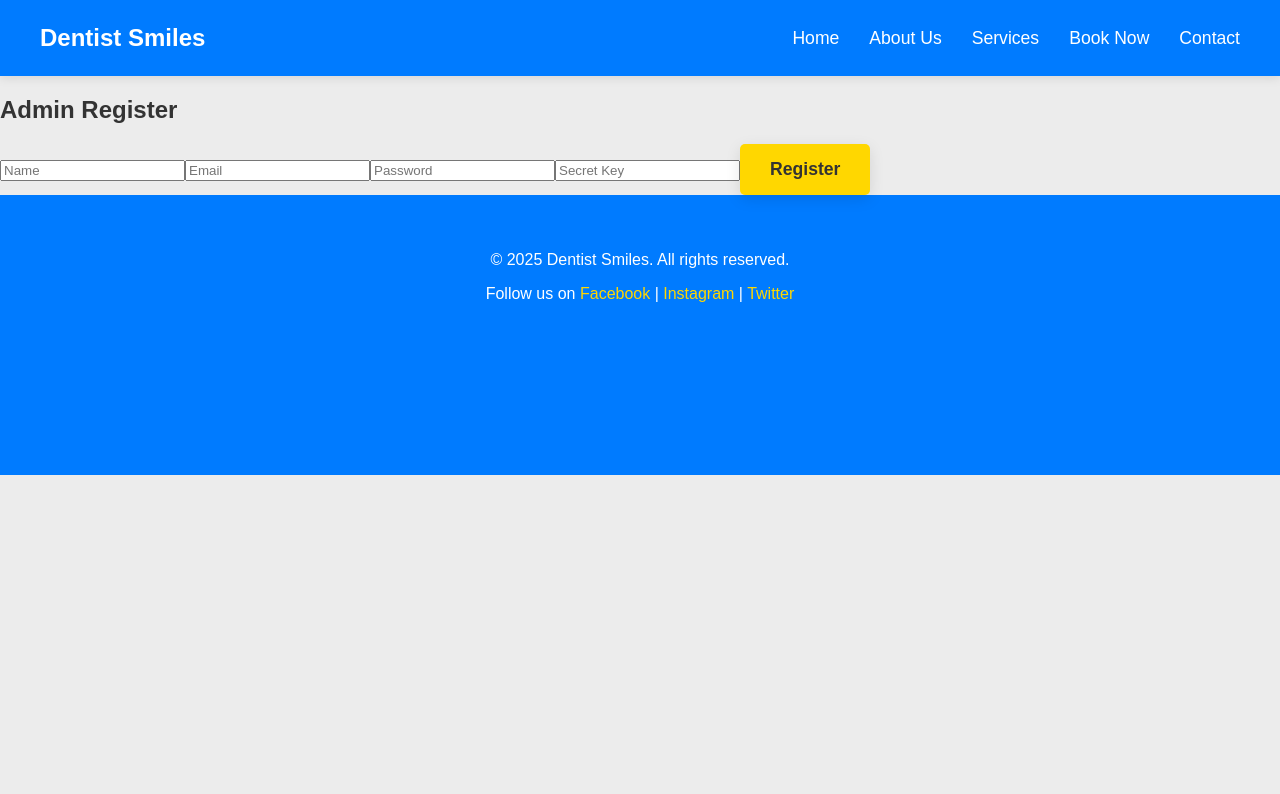
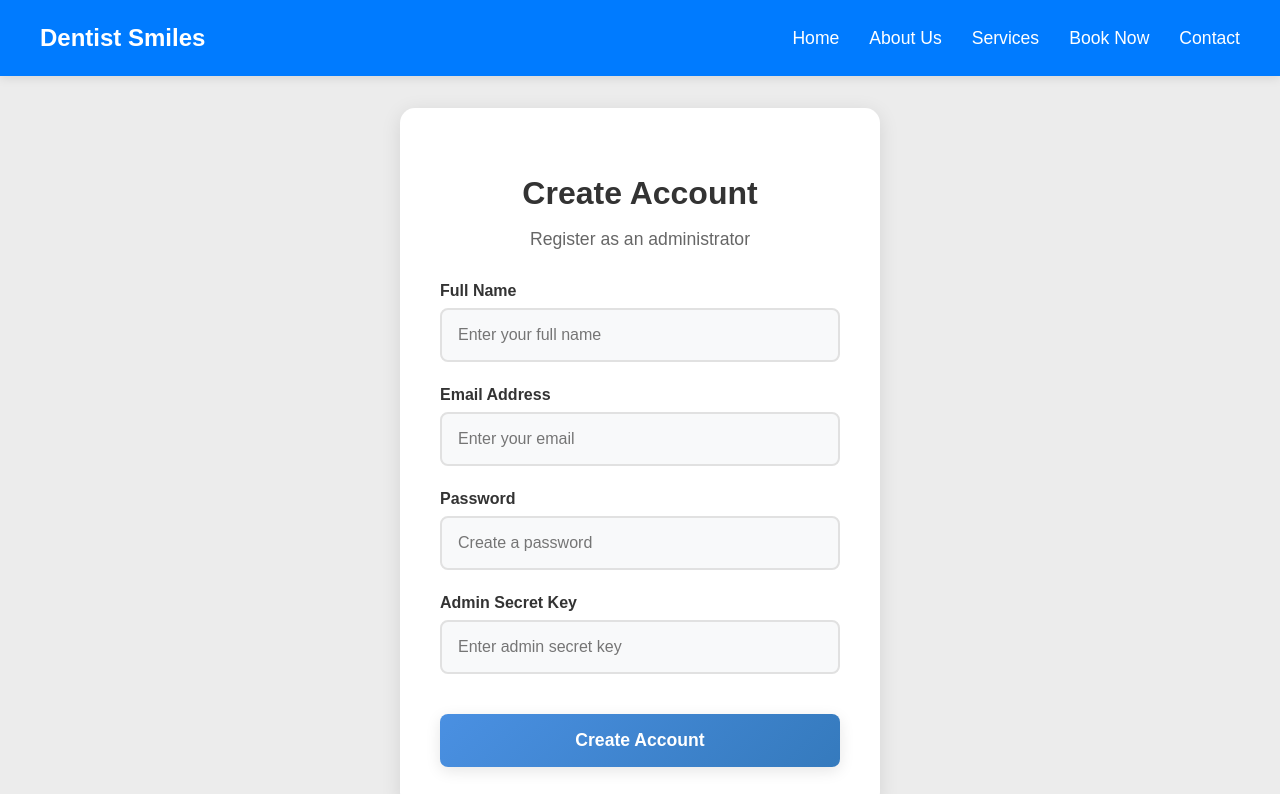
Before and after one commit to jamalgabir/dentist-app, a React (Create React App) app: page /admin/register in a window 1280 px wide. Shown: the top 794 px of the page. Built offline with nearby package versions, Linux system fonts and the light colour scheme.

Commit message:
Redesign register page

```diff
--- /dev/null
+++ b/src/components/AdminRegister.css
@@ -0,0 +1,150 @@
+.register-container {
+    min-height: calc(100vh - 276px);
+    display: flex;
+    align-items: center;
+    justify-content: center;
+    padding: 2rem;
+    animation: fadeIn 0.5s ease-in-out;
+}
+
+@keyframes fadeIn {
+    from { opacity: 0; transform: translateY(20px); }
+    to { opacity: 1; transform: translateY(0); }
+}
+
+.register-box {
+    background: white;
+    padding: 2.5rem;
+    border-radius: 15px;
+    box-shadow: 0 4px 20px rgba(0, 0, 0, 0.1);
+    width: 100%;
+    max-width: 400px;
+}
+
+.register-header {
+    text-align: center;
+    margin-bottom: 2rem;
+}
+
+.register-header h2 {
+    color: #333;
+    font-size: 2rem;
+    margin-bottom: 0.5rem;
+}
+
+.register-header p {
+    color: #666;
+    font-size: 1.1rem;
+}
+
+.register-form {
+    display: flex;
+    flex-direction: column;
+    gap: 1.5rem;
+}
+
+.form-group {
+    display: flex;
+    flex-direction: column;
+    gap: 0.5rem;
+    animation: slideUp 0.5s ease-out forwards;
+    opacity: 0;
+}
+
+.form-group:nth-child(1) { animation-delay: 0.1s; }
+.form-group:nth-child(2) { animation-delay: 0.2s; }
+.form-group:nth-child(3) { animation-delay: 0.3s; }
+.form-group:nth-child(4) { animation-delay: 0.4s; }
+
+@keyframes slideUp {
+    from {
+        opacity: 0;
+        transform: translateY(20px);
+    }
+    to {
+        opacity: 1;
+        transform: translateY(0);
+    }
+}
+
+.form-group label {
+    font-weight: 600;
+    color: #333;
+    font-size: 1rem;
+}
+
+.form-group input {
+    padding: 1rem;
+    border: 2px solid #e1e1e1;
+    border-radius: 8px;
+    font-size: 1rem;
+    transition: all 0.3s ease;
+    background: #f8f9fa;
+}
+
+.form-group input:focus {
+    outline: none;
+    border-color: #4a90e2;
+    box-shadow: 0 0 0 3px rgba(74, 144, 226, 0.1);
+    background: white;
+}
+
+.form-group input:hover {
+    border-color: #4a90e2;
+}
+
+.register-button {
+    background: linear-gradient(135deg, #4a90e2 0%, #357abd 100%);
+    color: white;
+    padding: 1rem;
+    border: none;
+    border-radius: 8px;
+    font-size: 1.1rem;
+    font-weight: 600;
+    cursor: pointer;
+    transition: all 0.3s ease;
+    margin-top: 1rem;
+}
+
+.register-button:hover {
+    transform: translateY(-2px);
+    box-shadow: 0 4px 15px rgba(74, 144, 226, 0.3);
+}
+
+.register-button:active {
+    transform: translateY(1px);
+}
+
+.error-message {
+    background: #fce8e6;
+    color: #c53929;
+    padding: 1rem;
+    border-radius: 8px;
+    margin-bottom: 1.5rem;
+    text-align: center;
+    font-weight: 500;
+    border: 1px solid #f6ccc7;
+    animation: fadeIn 0.3s ease-in-out;
+}
+
+@media (max-width: 768px) {
+    .register-container {
+        padding: 1rem;
+    }
+
+    .register-box {
+        padding: 1.5rem;
+    }
+
+    .register-header h2 {
+        font-size: 1.75rem;
+    }
+
+    .form-group input {
+        padding: 0.75rem;
+    }
+
+    .register-button {
+        padding: 0.75rem;
+    }
+}
--- a/src/components/AdminRegister.js
+++ b/src/components/AdminRegister.js
@@ -1,14 +1,17 @@
 import React, { useEffect, useState } from 'react';
 import { useNavigate } from 'react-router-dom';
+import basurl from "../api/index";
+import './AdminRegister.css';
 
-import basurl from "../api/index"
 const AdminRegister = () => {
     const navigate = useNavigate();
-    const [email, setEmail] = useState('');
-    const [password, setPassword] = useState('');
+    const [formData, setFormData] = useState({
+        name: '',
+        email: '',
+        password: '',
+        secretKey: ''
+    });
     const [errorMessage, setErrorMessage] = useState('');
-    const [secretKey, setSecretKey] = useState(''); // Secret key for registration
-    const [name, setName] = useState('');
 
     useEffect(() => {
         const token = localStorage.getItem('adminToken');
@@ -17,55 +20,94 @@ const AdminRegister = () => {
         }
     }, [navigate]);
 
+    const handleChange = (e) => {
+        setFormData({
+            ...formData,
+            [e.target.name]: e.target.value
+        });
+    };
+
     const handleRegister = async (e) => {
         e.preventDefault();
+        setErrorMessage('');
 
         try {
-            const response = await basurl.post('/api/admin/register', { name,email, password,secretKey });
+            const response = await basurl.post('/api/admin/register', formData);
             localStorage.setItem('adminToken', response.data.token);
-
             navigate('/admin/dashboard');
         } catch (error) {
-            setErrorMessage('Error registering admin');
+            setErrorMessage('Registration failed. Please check your details.');
         }
     };
 
     return (
         <div className="register-container">
-            <h2>Admin Register</h2>
-            {errorMessage && <p className="error-message">{errorMessage}</p>}
+            <div className="register-box">
+                <div className="register-header">
+                    <h2>Create Account</h2>
+                    <p>Register as an administrator</p>
+                </div>
 
-            <form style={{width:"auto"}} onSubmit={handleRegister}>
+                {errorMessage && <div className="error-message">{errorMessage}</div>}
+
+                <form className="register-form" onSubmit={handleRegister}>
+                    <div className="form-group">
+                        <label htmlFor="name">Full Name</label>
                         <input
+                            id="name"
+                            name="name"
                             type="text"
-                    placeholder="Name"
-                    value={name}
-                    onChange={(e) => setName(e.target.value)}
+                            value={formData.name}
+                            onChange={handleChange}
+                            placeholder="Enter your full name"
                             required
                         />
+                    </div>
+
+                    <div className="form-group">
+                        <label htmlFor="email">Email Address</label>
                         <input
+                            id="email"
+                            name="email"
                             type="email"
-                    placeholder="Email"
-                    value={email}
-                    onChange={(e) => setEmail(e.target.value)}
+                            value={formData.email}
+                            onChange={handleChange}
+                            placeholder="Enter your email"
                             required
                         />
+                    </div>
+
+                    <div className="form-group">
+                        <label htmlFor="password">Password</label>
                         <input
+                            id="password"
+                            name="password"
                             type="password"
-                    placeholder="Password"
-                    value={password}
-                    onChange={(e) => setPassword(e.target.value)}
+                            value={formData.password}
+                            onChange={handleChange}
+                            placeholder="Create a password"
                             required
                         />
+                    </div>
+
+                    <div className="form-group">
+                        <label htmlFor="secretKey">Admin Secret Key</label>
                         <input
-                    type="text"
-                    placeholder="Secret Key"
-                    value={secretKey}
-                    onChange={(e) => setSecretKey(e.target.value)}
+                            id="secretKey"
+                            name="secretKey"
+                            type="password"
+                            value={formData.secretKey}
+                            onChange={handleChange}
+                            placeholder="Enter admin secret key"
                             required
                         />
-                <button type="submit">Register</button>
+                    </div>
+
+                    <button type="submit" className="register-button">
+                        Create Account
+                    </button>
                 </form>
+            </div>
         </div>
     );
 };
```
Lines whose indentation alone changed are shown as unchanged.
